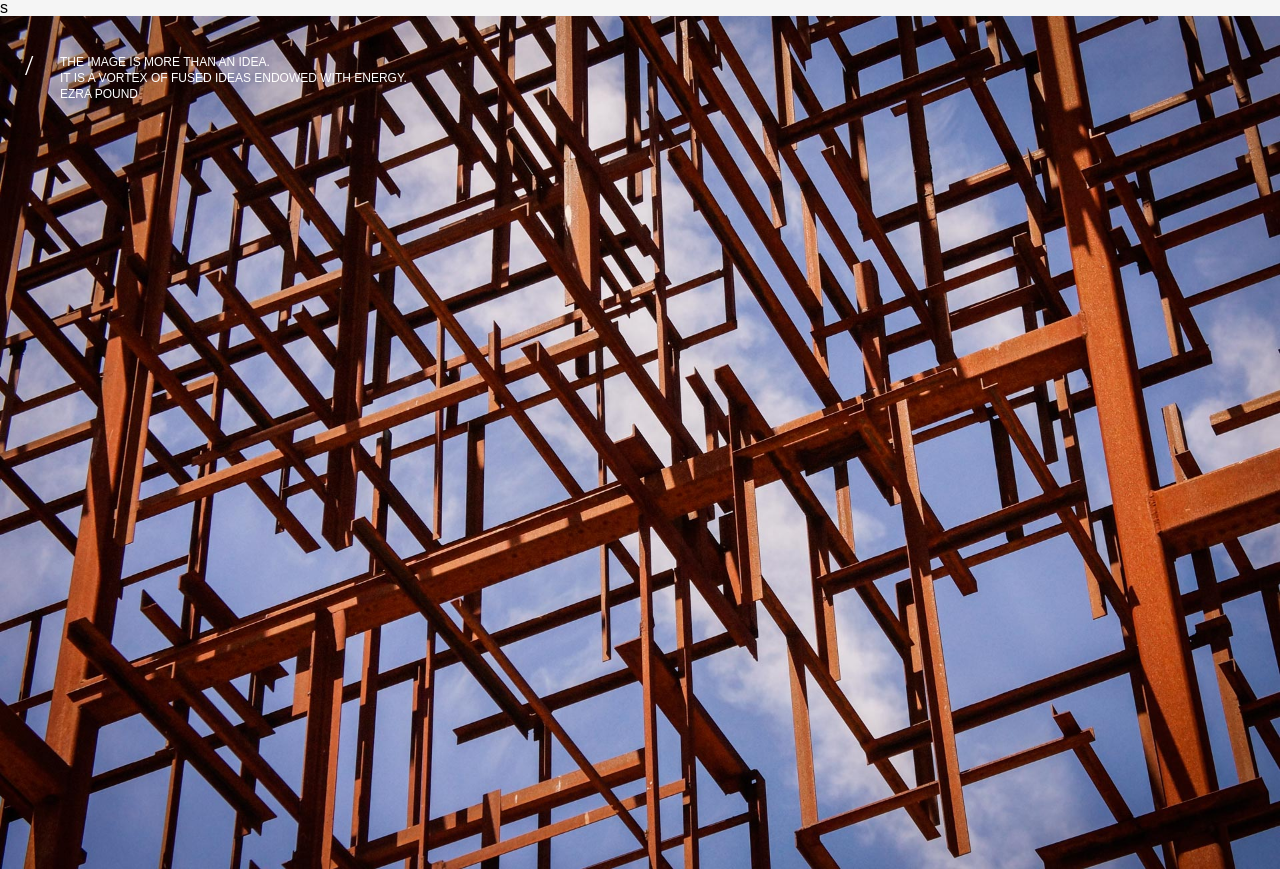
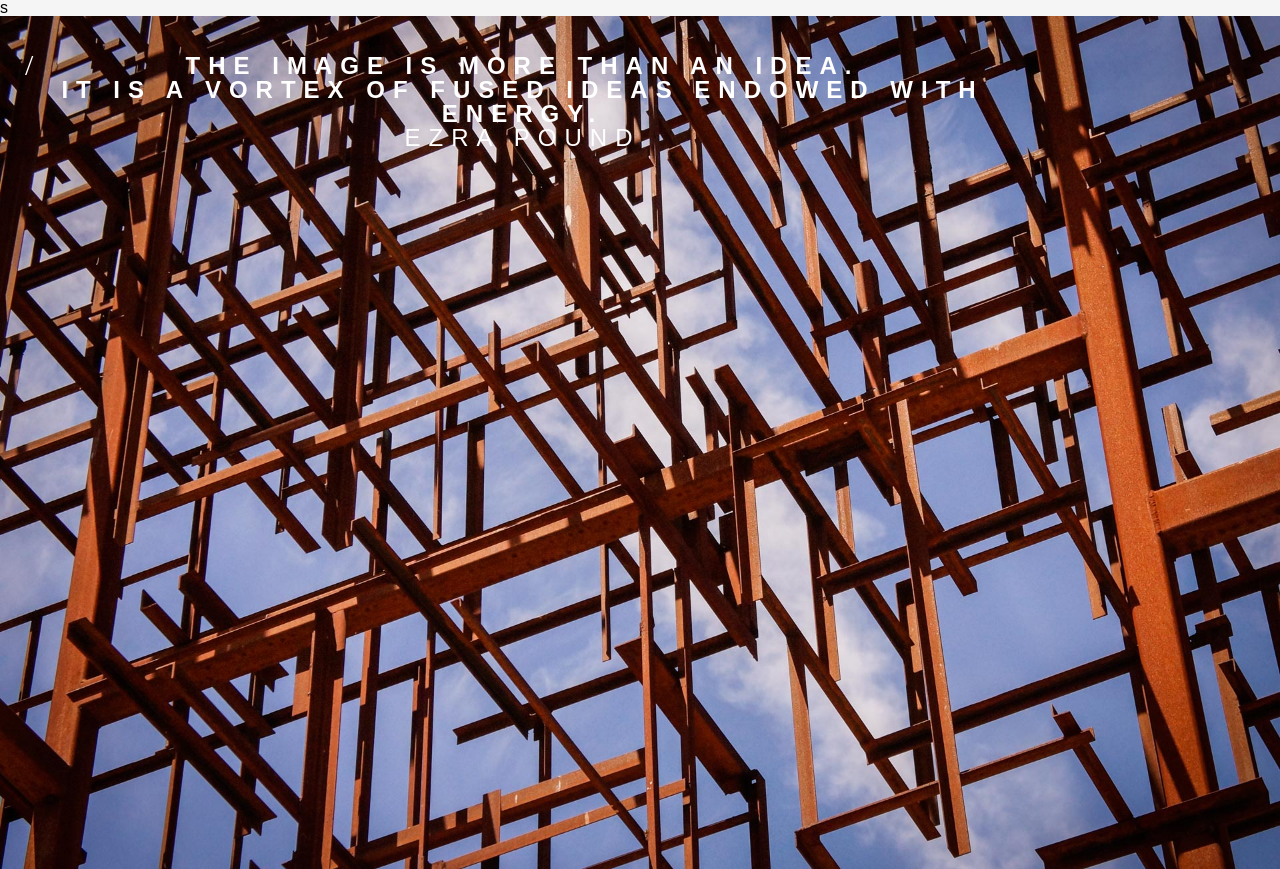
Before and after one commit to johnbroxton/johnbroxton.github.io, a plain HTML site: page index.html in a window 1280 px wide. Shown: the top 869 px of the page. Drawn offline with Linux system fonts and the light colour scheme; a web font is replaced by a local one.

Commit message:
Update style.css

```diff
--- a/resources/css/style.css
+++ b/resources/css/style.css
@@ -325,6 +325,18 @@ footer p a {
   padding: 0 3px;
 }
 
+.title-top h2,
+footer h2 {
+  font-size: 24px;
+  line-height: 24px;
+  font-weight: 700;
+  letter-spacing: 8px;
+  color: #fff;
+  margin: 0 0 25px 0;
+  text-align: center;
+  opacity: 1 !important;
+}
+
 /* Large Screens */
 
 @media only screen and (min-width: 1400px) {
```
